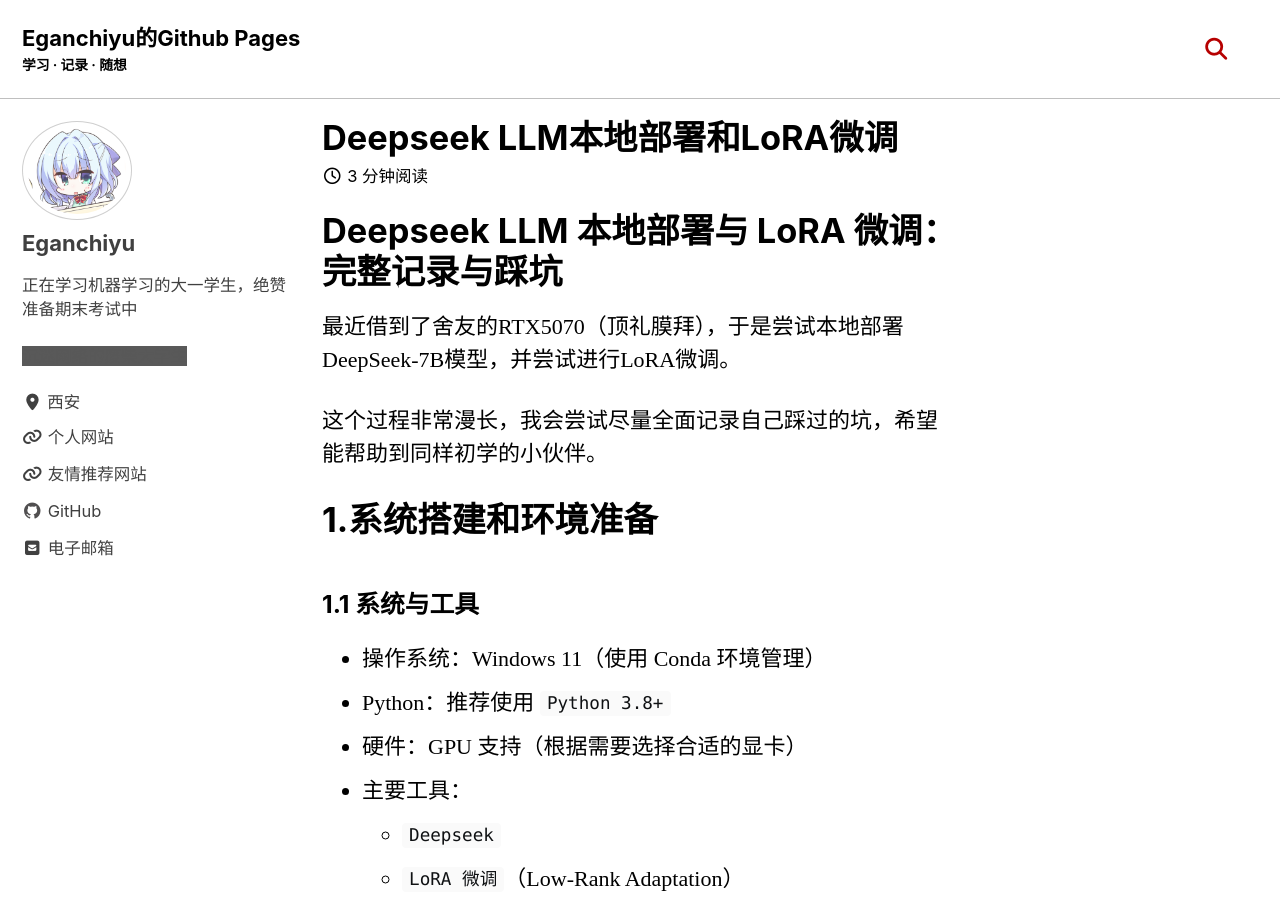
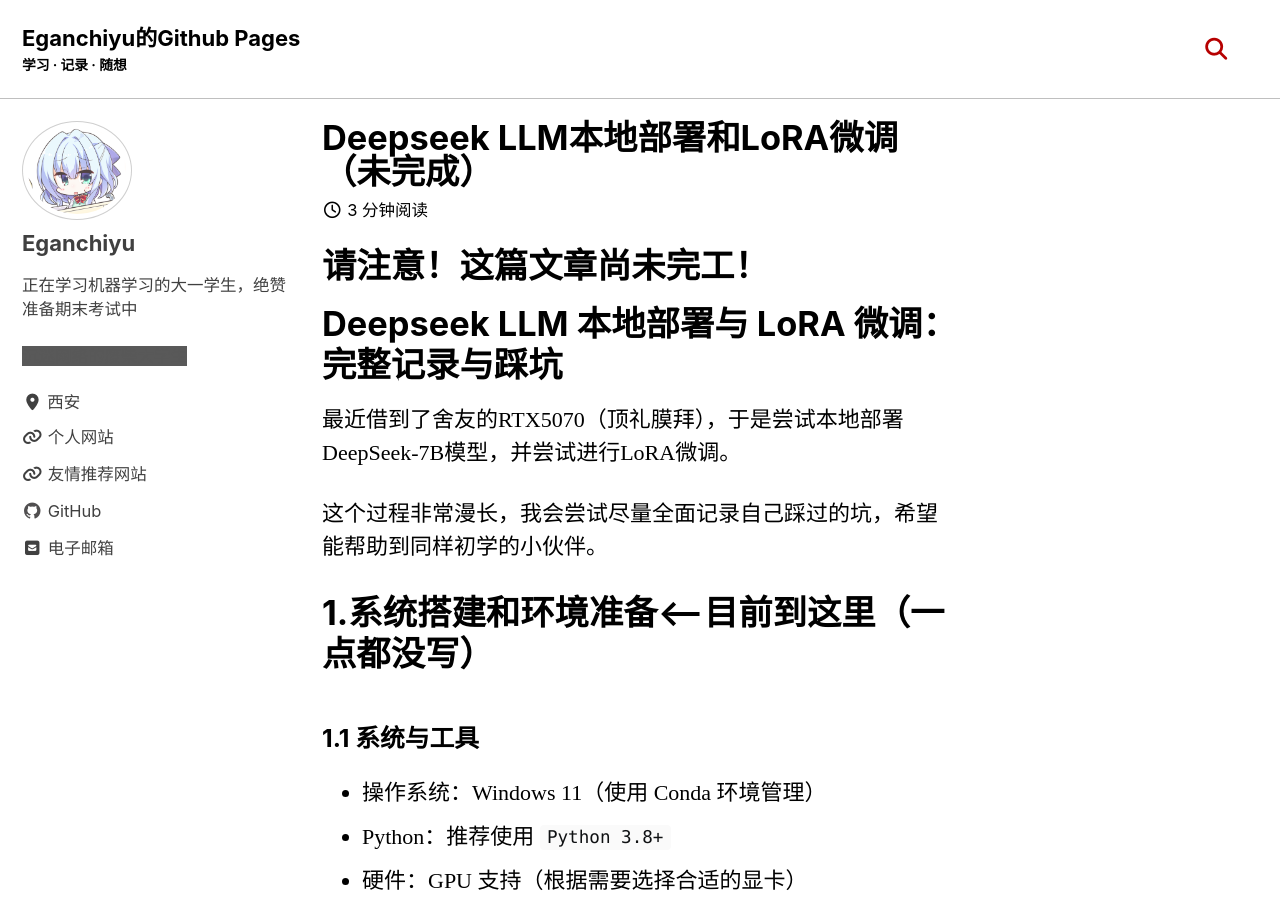
Before and after one commit to Eganchiyu/eganchiyu.github.io, a Jekyll site: the page built from _posts/2026-1-10-LLM-Deepseek-Lora.md, in a window 1280 px wide and 900 px high. Built offline with Jekyll 4.4.1, drawn with Linux system fonts in a browser that asks for light colours; cached includes are drawn as plain includes; comment, search, counter and statistics services are not loaded.

Commit message:
更新博客

```diff
--- a/_posts/2026-1-10-LLM-Deepseek-Lora.md
+++ b/_posts/2026-1-10-LLM-Deepseek-Lora.md
@@ -1,5 +1,5 @@
 ---
-title: Deepseek LLM本地部署和LoRA微调
+title: Deepseek LLM本地部署和LoRA微调（未完成）
 excerpt: 记录一次部署记录
 
 categories:
@@ -18,6 +18,8 @@
 
 ---
 
+# 请注意！这篇文章尚未完工！
+
 # Deepseek LLM 本地部署与 LoRA 微调：完整记录与踩坑
 
 
@@ -25,7 +27,7 @@
 
 这个过程非常漫长，我会尝试尽量全面记录自己踩过的坑，希望能帮助到同样初学的小伙伴。
 
-# 1.系统搭建和环境准备
+# 1.系统搭建和环境准备<---目前到这里（一点都没写）
 
 ### 1.1 系统与工具
 
```
